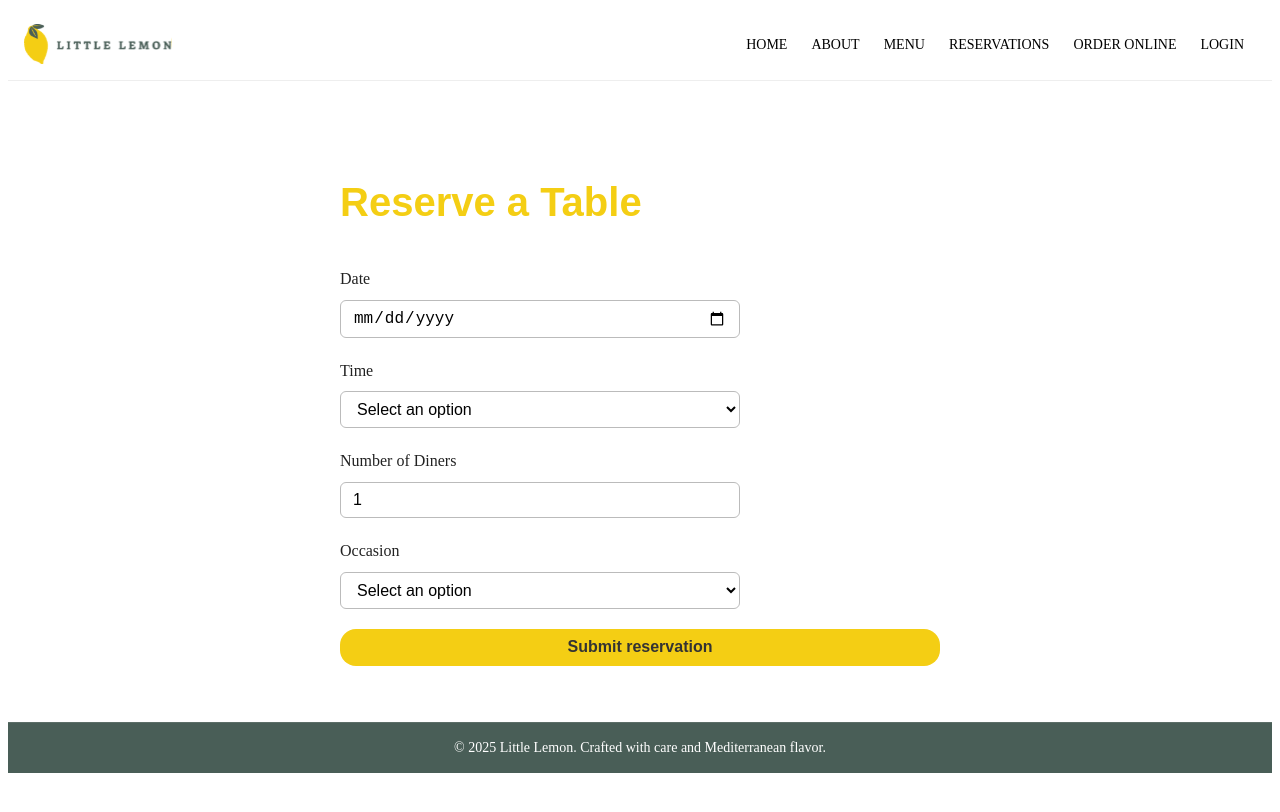
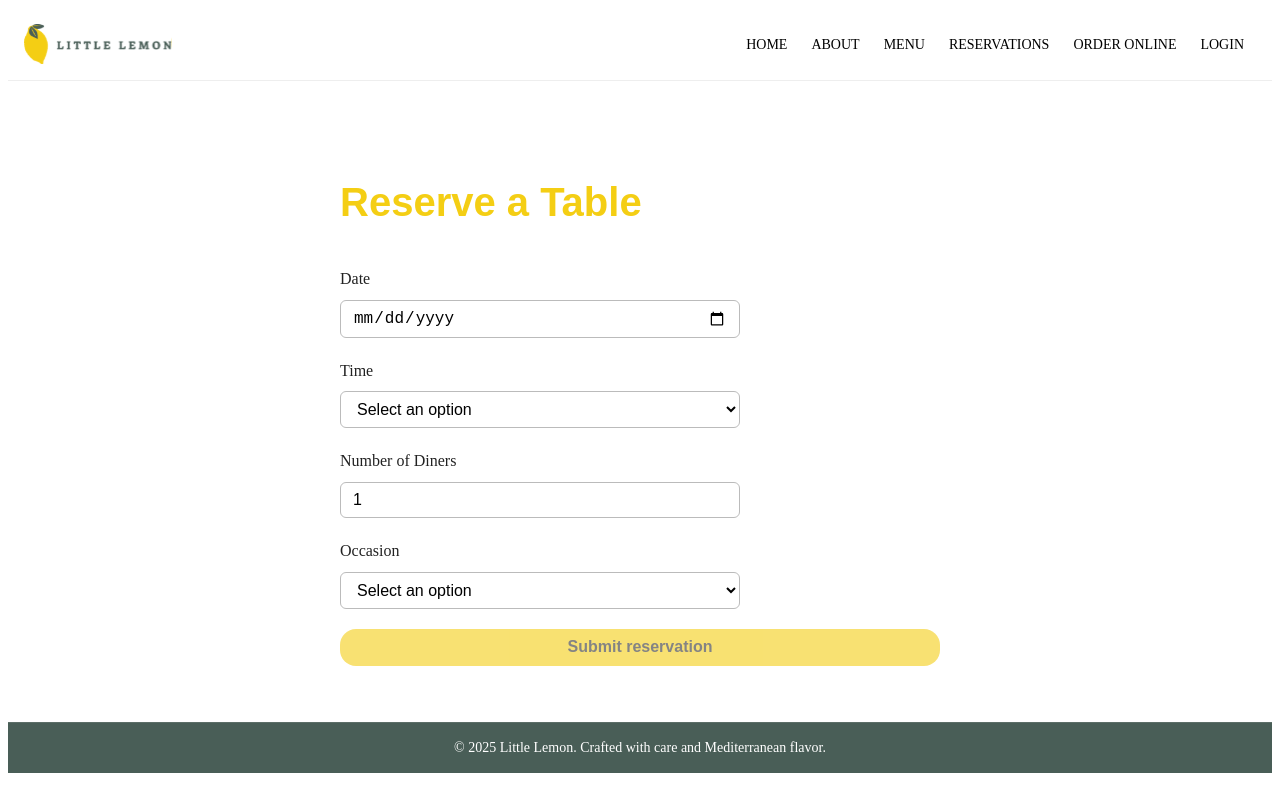
Before and after one commit to maitepv87/capstone-project-coursera, a React (Create React App) app: page /booking in a window 1280 px wide. Shown: the top 812 px of the page. Built offline with nearby package versions, Linux system fonts and the light colour scheme.

Commit message:
feat: Exercise: Adding form validation

```diff
--- a/src/components/BookingForm/BookingForm.jsx
+++ b/src/components/BookingForm/BookingForm.jsx
@@ -27,8 +27,26 @@ export const BookingForm = ({ availableTimes, dispatch }) => {
     }));
   };
 
+  const isFormValid =
+    Object.values(errors).every((err) => err === "") &&
+    Object.values(state).every((val) => val !== "" && val !== null);
+
+
   const handleSubmit = async (event) => {
     event.preventDefault();
+
+    const newErrors = {
+      date: validateField("date", state.date),
+      time: validateField("time", state.time),
+      guests: validateField("guests", state.guests),
+      occasion: validateField("occasion", state.occasion),
+    };
+
+    setErrors(newErrors);
+
+    const hasErrors = Object.values(newErrors).some((err) => err);
+    if (hasErrors) return;
+
     const success = submitAPI(state);
 
     if (success) {
@@ -88,9 +106,12 @@ export const BookingForm = ({ availableTimes, dispatch }) => {
           { label: "Anniversary", value: "Anniversary" },
         ]}
         error={errors.occasion}
+        required
       />
 
-      <Button type="submit">Submit reservation</Button>
+      <Button type="submit" disabled={!isFormValid}>
+        Submit reservation
+      </Button>
     </form>
   );
 };
--- a/src/utils/validateField.js
+++ b/src/utils/validateField.js
@@ -1,13 +1,16 @@
 export const validateField = (name, value) => {
   switch (name) {
+    case "date":
+      return value ? "" : "Please select a date.";
+
     case "time":
       return value ? "" : "Please select a time.";
 
-    case "date":
-      return value ? "" : "Please select a date.";
-
     case "guests":
       return value ? "" : "Please select a numeber guests.";
+
+    case "occasion":
+      return value ? "" : "Please select an occasion.";
 
     default:
       return "";
```
